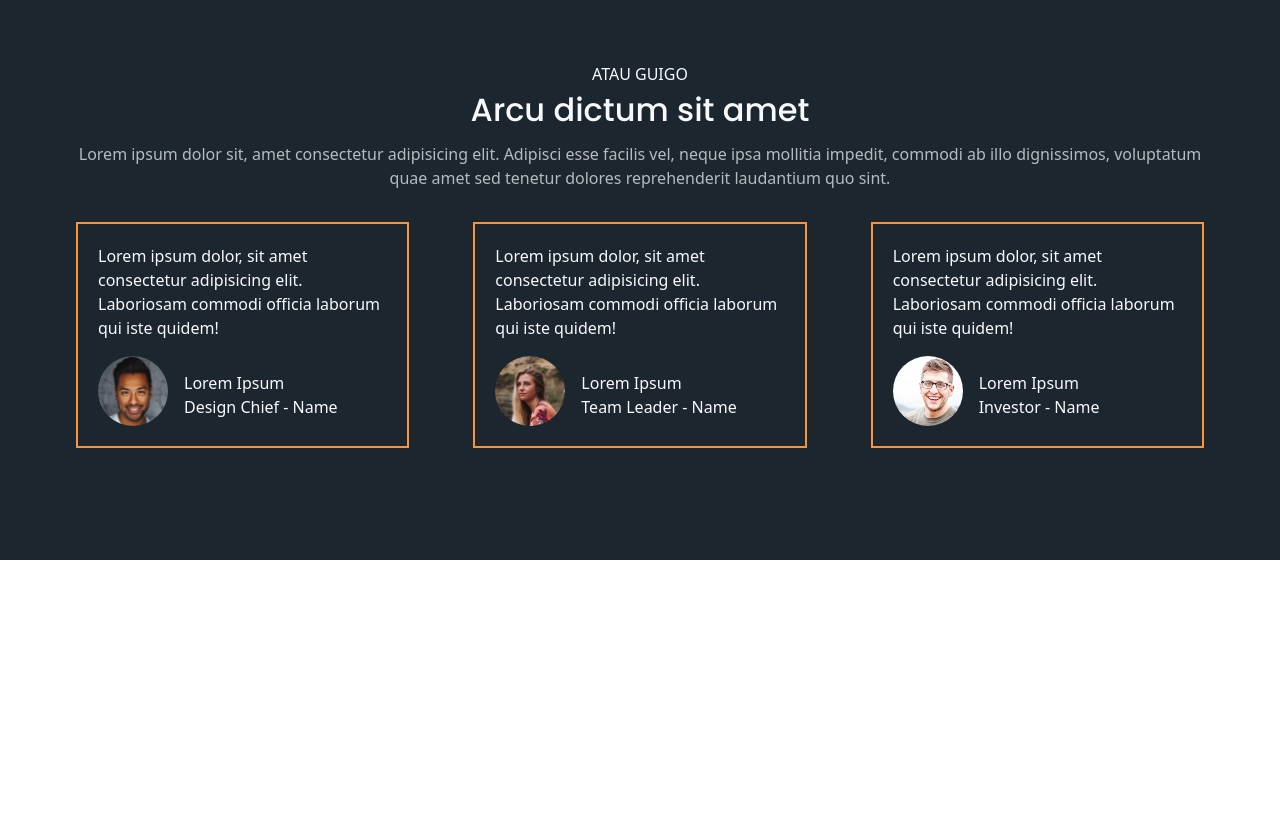
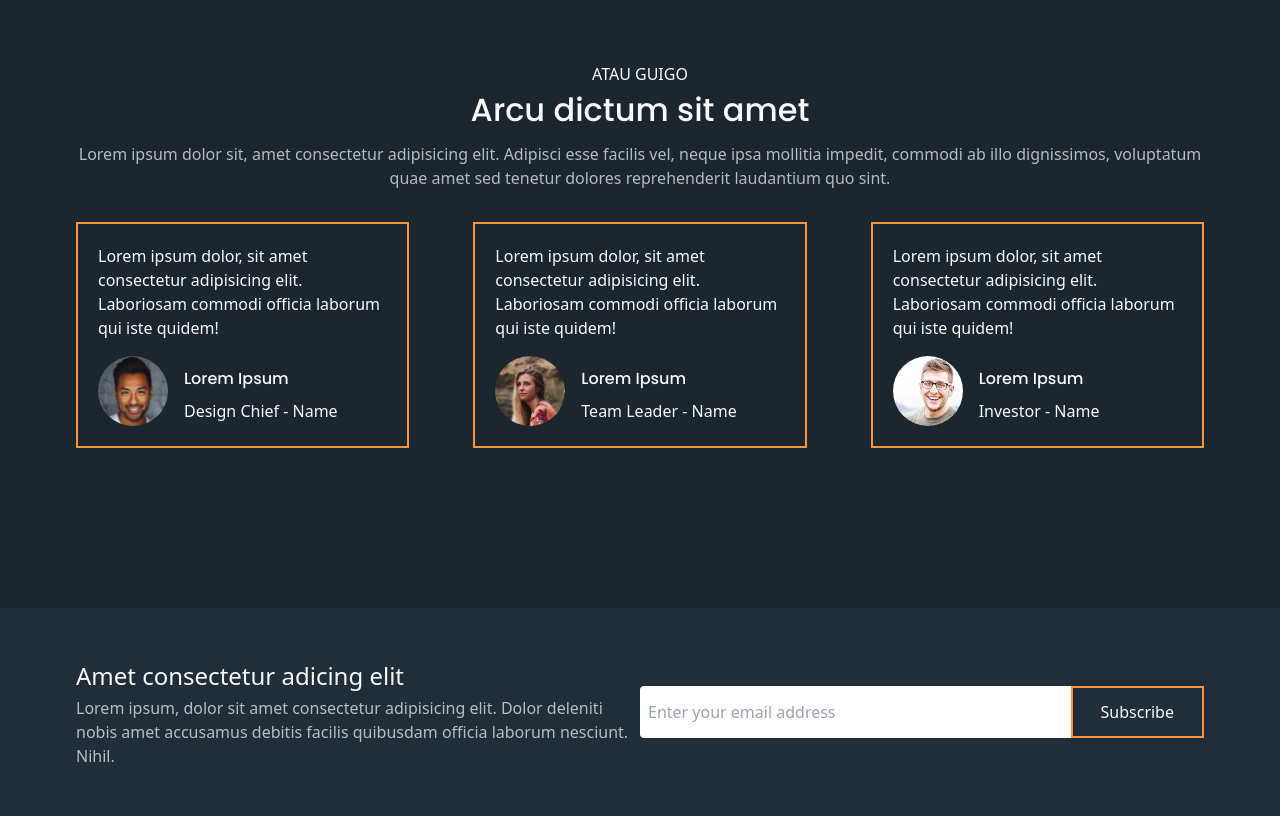
Before and after one commit to mariotbg11/tailwindcss-landing-page, a website built with Vite: page index.html in a window 1280 px wide. Shown: the part 4218-5034 px from the top of the page. Before the commit the page ends 4778 px from the top, so only its background shows below. Built offline with nearby package versions, Linux system fonts and the light colour scheme.

Commit message:
adding newsletter section

```diff
--- a/index.html
+++ b/index.html
@@ -586,7 +586,7 @@
       </section>
 
       <!-- TESTIMONIAL -->
-      <section class="bg-primary xsm:py-28 2xl:pt-28 2xl:pb-40">
+      <section class="bg-primary xsm:pt-28 xsm:pb-40 2xl:pt-28 2xl:pb-40">
         <div
           class="mx-auto px-3 sm:max-w-xl md:max-w-2xl lg:max-w-4xl xl:max-w-6xl 2xl:max-w-8xl"
         >
@@ -621,7 +621,7 @@
                     />
                   </div>
                   <div class="ml-4 pt-2">
-                    <h6>Lorem Ipsum</h6>
+                    <h6 class="font-poppins font-medium mb-2">Lorem Ipsum</h6>
                     <p>Design Chief - Name</p>
                   </div>
                 </div>
@@ -641,7 +641,7 @@
                     />
                   </div>
                   <div class="ml-4 pt-2">
-                    <h6>Lorem Ipsum</h6>
+                    <h6 class="font-poppins font-medium mb-2">Lorem Ipsum</h6>
                     <p>Team Leader - Name</p>
                   </div>
                 </div>
@@ -661,7 +661,7 @@
                     />
                   </div>
                   <div class="ml-4 pt-2">
-                    <h6>Lorem Ipsum</h6>
+                    <h6 class="font-poppins font-medium mb-2">Lorem Ipsum</h6>
                     <p>Investor - Name</p>
                   </div>
                 </div>
@@ -670,6 +670,42 @@
           </div>
         </div>
       </section>
+
+      <!-- NEWSLETTER -->
+      <section class="bg-primarylight py-12 2xl:py-12">
+        <div
+          class="mx-auto px-3 text-textlight sm:max-w-xl md:max-w-2xl lg:max-w-4xl xl:max-w-6xl 2xl:max-w-8xl"
+        >
+          <div
+            class="flex gap-y-3 items-center lg:flex-row xsm:flex-col lg:text-start xsm:text-center"
+          >
+            <div class="lg:basis-3/6 xsm:basis-full">
+              <h4 class="py-1 text-2xl font-medium">
+                Amet consectetur adicing elit
+              </h4>
+              <p class="opacity-70">
+                Lorem ipsum, dolor sit amet consectetur adipisicing elit. Dolor
+                deleniti nobis amet accusamus debitis facilis quibusdam officia
+                laborum nesciunt. Nihil.
+              </p>
+            </div>
+            <div class="lg:basis-3/6 xsm:w-full my-3">
+              <div class="flex">
+                <input
+                  type="text"
+                  class="p-2 w-full rounded-l"
+                  placeholder="Enter your email address"
+                />
+                <button
+                  class="py-3 px-7 border-2 border-solid border-orange-400"
+                >
+                  Subscribe
+                </button>
+              </div>
+            </div>
+          </div>
+        </div>
+      </section>
     </main>
   </body>
 </html>
```
Also changed, not shown: build/tailwind.css.
